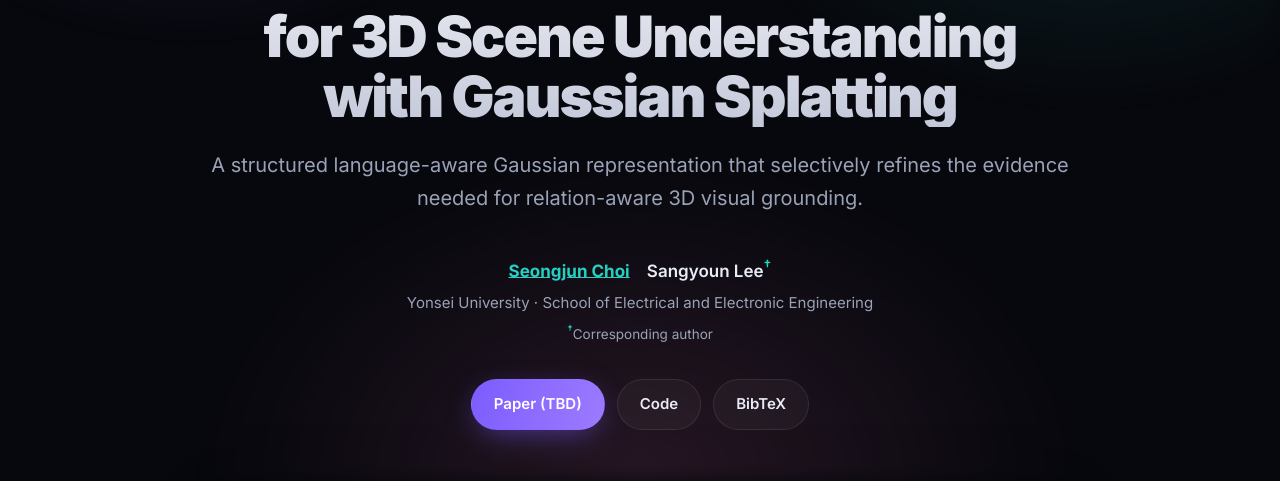
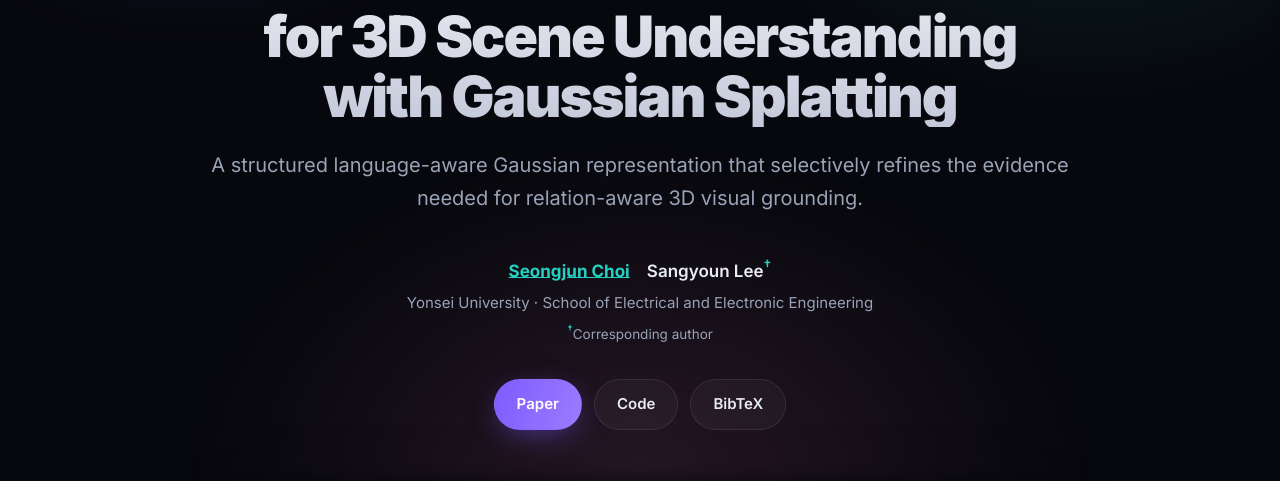
Before and after one commit to DrawingProcess/RelateGS, a plain HTML site: page docs/index.html in a window 1280 px wide. Shown: the part 318-799 px from the top of the page. Drawn offline with Linux system fonts and the light colour scheme.

Commit message:
Update paper link in index.html

```diff
--- a/docs/index.html
+++ b/docs/index.html
@@ -39,7 +39,7 @@
       <h1><span class="grad">RelateGS:</span><br>Reliable Semantic and Relational Evidence<br>for 3D Scene Understanding <br>with Gaussian Splatting</h1>
       <p class="subtitle">A structured language-aware Gaussian representation that selectively refines the evidence needed for relation-aware 3D visual grounding.</p>
       <p class="authors"><a href="https://drawingprocess.github.io/" style="font-weight: 700; color: #25d0c0;">Seongjun Choi</a> &nbsp;&nbsp; Sangyoun Lee<sup>†</sup></p><p class="affil">Yonsei University · School of Electrical and Electronic Engineering</p><p class="note"><sup>†</sup>Corresponding author</p>
-      <div class="btn-row"><a class="btn primary" href="#bibtex">Paper (TBD)</a><a class="btn" href="https://github.com/DrawingProcess/RelateGS">Code</a><a class="btn" href="#bibtex">BibTeX</a></div>
+      <div class="btn-row"><a class="btn primary" href="http://arxiv.org/abs/2610.33868">Paper</a><a class="btn" href="https://github.com/DrawingProcess/RelateGS">Code</a><a class="btn" href="#bibtex">BibTeX</a></div>
       <div class="teaser"><div class="media-frame"><img src="static/relategs-intro.png" alt="RelateGS motivation and overview"></div><p class="caption"><b>Figure 1.</b> RelateGS filters unreliable semantic observations and complements under-observed relations using targeted re-querying of informative existing views.</p></div>
     </header>
     <section id="abstract"><div class="wrap" style="text-align:center"><div class="eyebrow">Abstract</div><h2 class="section-title">Grounding depends on the evidence behind a 3D scene.</h2></div><div class="abstract-card"><p><span class="lead">Language-aware 3D Gaussian Splatting has advanced language-driven 3D scene understanding by incorporating semantic and relational cues into reconstructed scenes.</span> However, relation-aware grounding depends not only on representing this information, but also on whether the underlying scene-side evidence is reliable and sufficient. RelateGS suppresses unreliable observations during semantic feature uplifting, consolidates multi-view object observations into a persistent 3D graph, and uses the graph to identify under-observed relations for targeted re-querying from informative existing frames. On Sr3D+ and Nr3D, RelateGS improves the previous best Acc@0.25 by 7.9 and 1.7 percentage points.</p></div></section>
```
